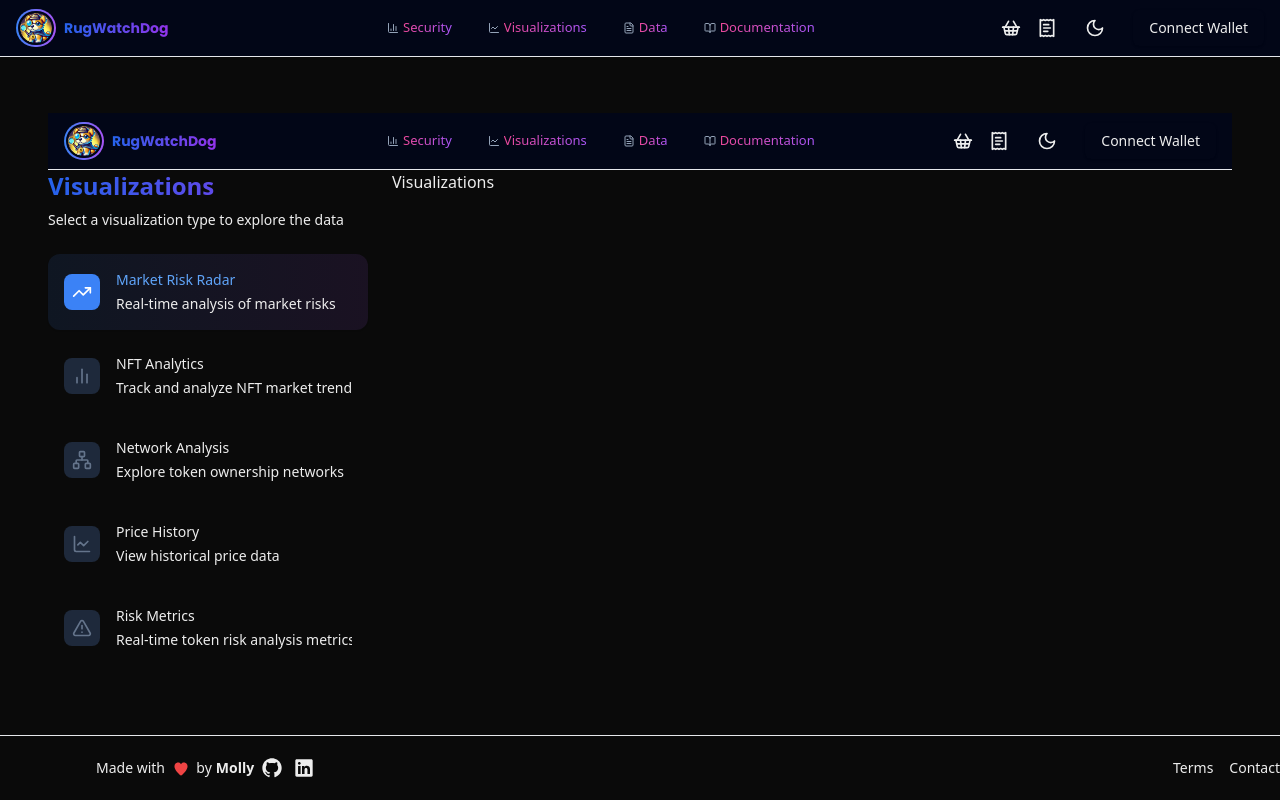
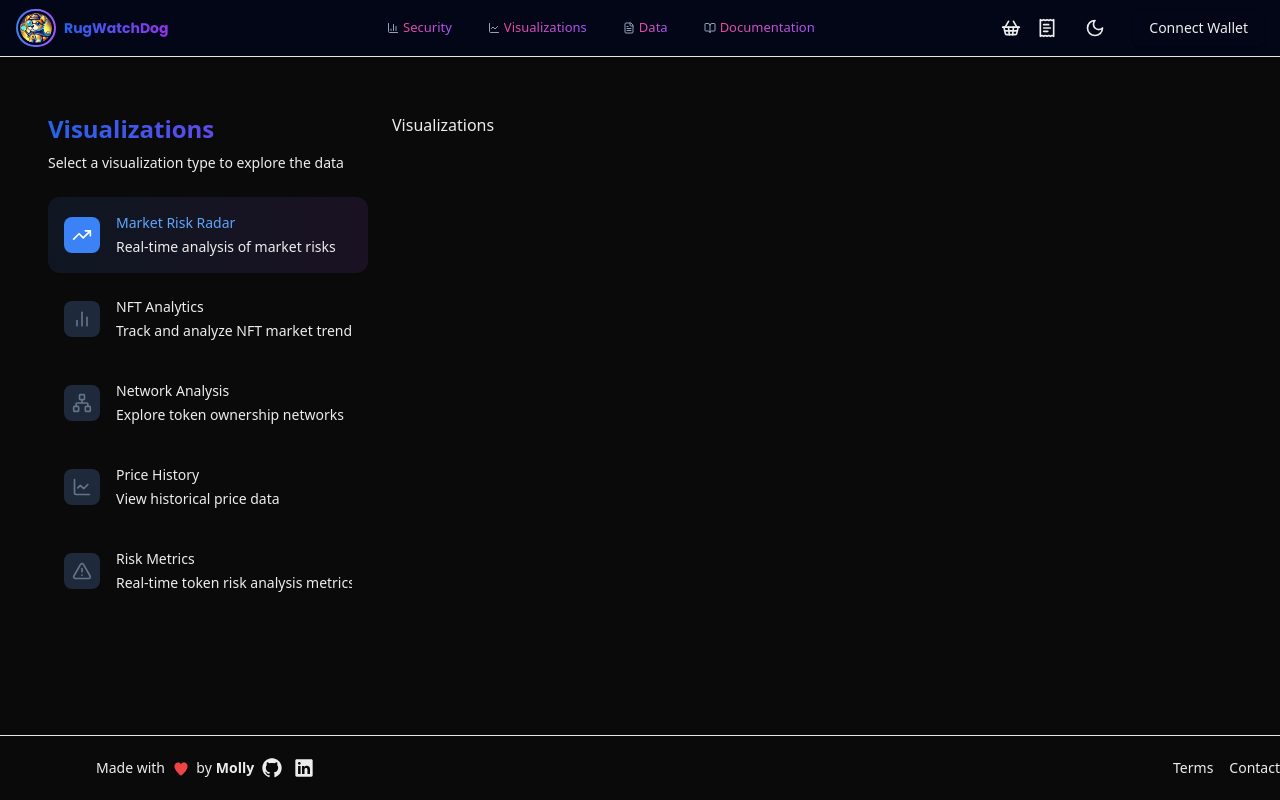
Before and after one commit to mollybeach/rug-watch-dog-site, a Next.js app: page /visualizations in a window 1280 px wide. Built offline with nearby package versions, Linux system fonts and the light colour scheme.

Commit message:
fix: remove duplicate header component from VisualizationsLayout
remove duplicate header component from VisualizationsLayout

```diff
--- a/app/visualizations/layout.tsx
+++ b/app/visualizations/layout.tsx
@@ -7,8 +7,7 @@
 
 import React, { useState, useEffect } from "react";
 import { visualizations } from "@/lib/data/metadata";
-import SideBar from "@/components/SideBar";
-import { Header } from "@/components/Header";
+import SideBar from "@/components/SideBar";;
 import { VisualizationType } from "@/types/types";
 
 interface LayoutProps {
@@ -29,7 +28,6 @@ export default function VisualizationsLayout({ children }: LayoutProps) {
 
   return (
     <div className="container mx-auto px-4 py-6">
-      <Header className="your-header-classes" />
       <div className="flex gap-6">
         <SideBar
           visualizations={visualizations}
```
